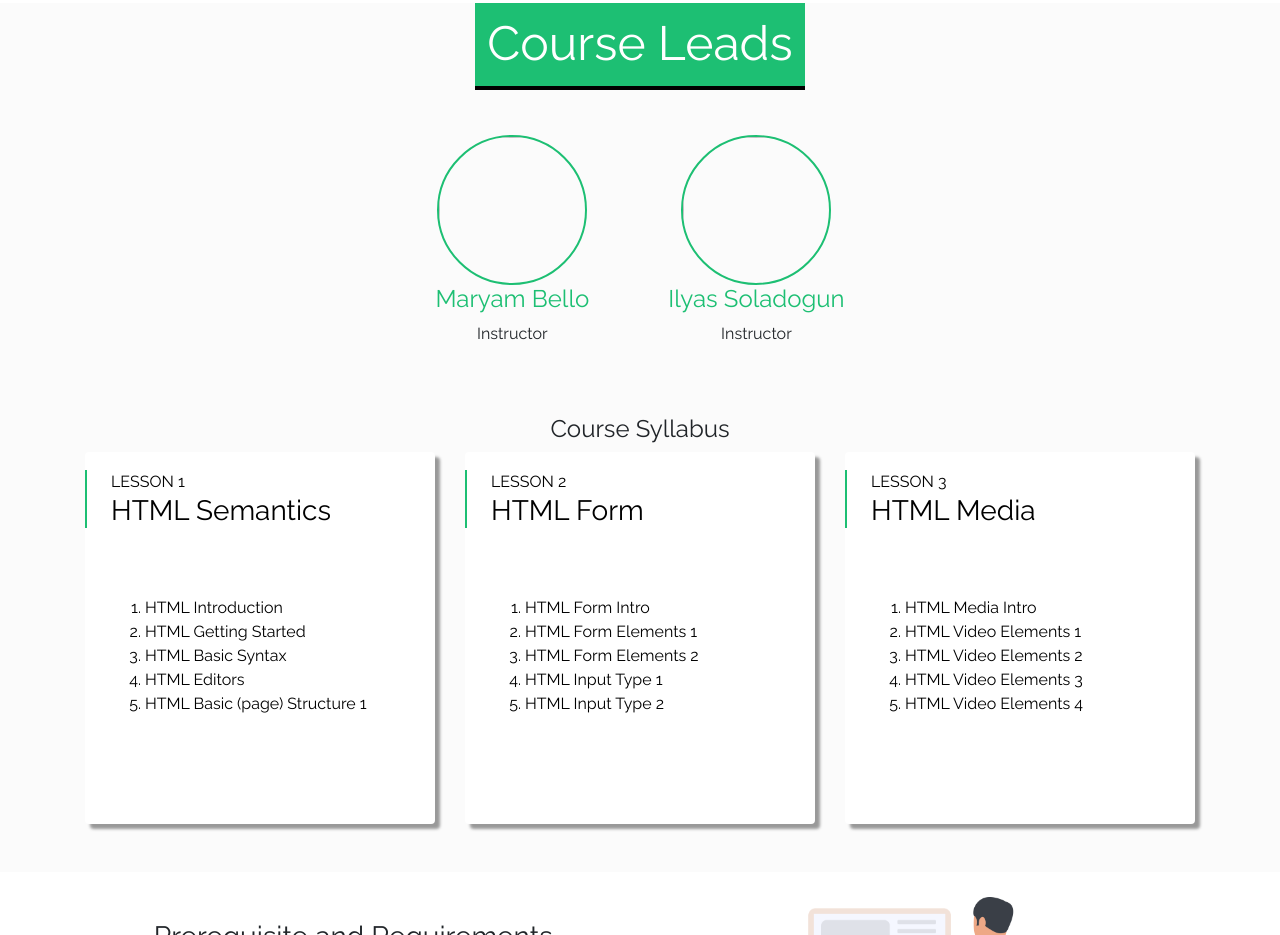
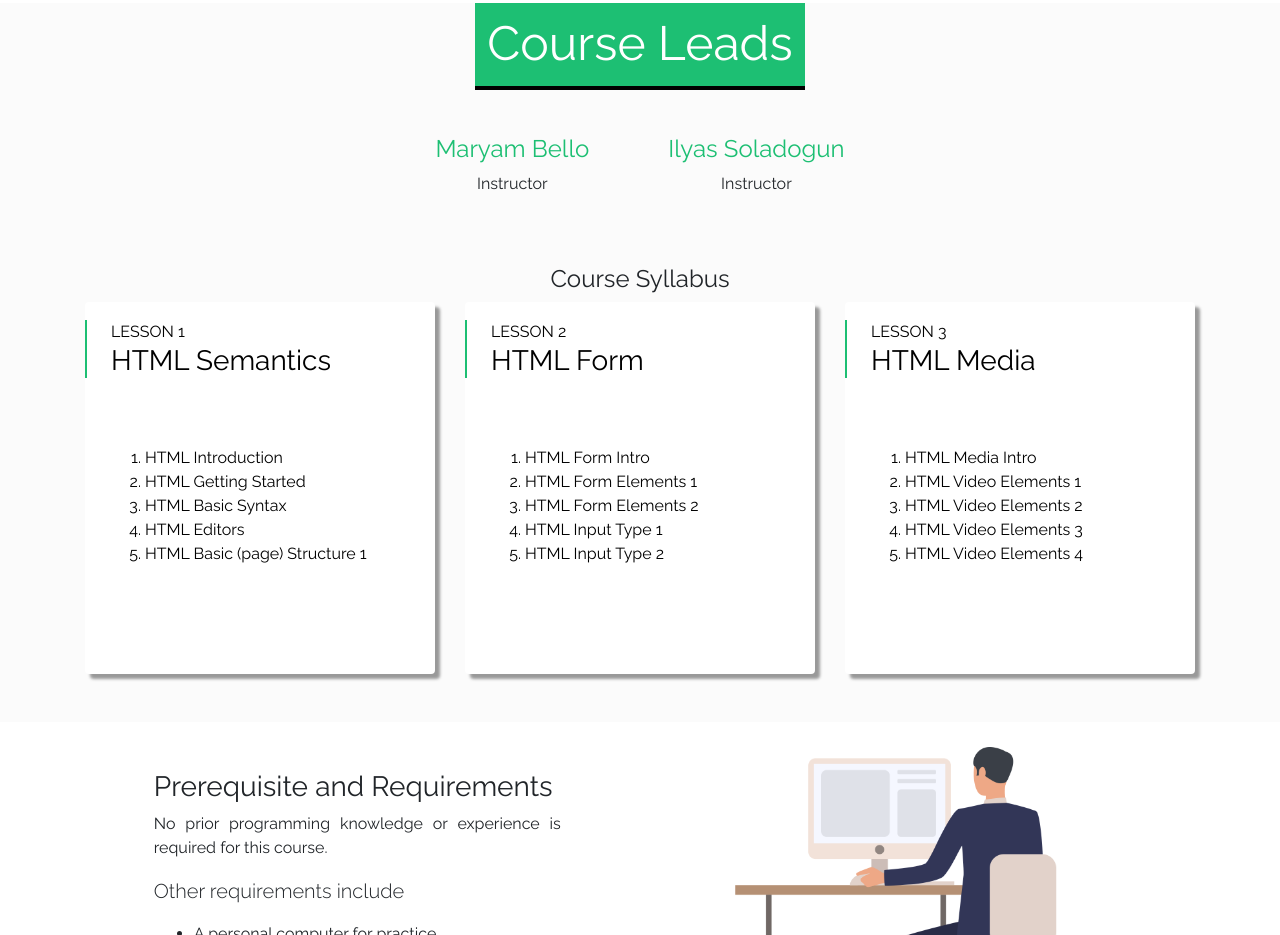
Before and after one commit to Omoalfa/Ustacky, a plain HTML site: page courses/html.html in a window 1280 px wide. Shown: the part 1160-2095 px from the top of the page. Drawn offline with Linux system fonts and the light colour scheme; files whose address does not match are found by name.

Commit message:
courses lead fix

```diff
--- a/courses/html.html
+++ b/courses/html.html
@@ -147,12 +147,10 @@
 		<h3 class="display-5">Course Leads</h3>
 		<ul class="course-leads">
 			<li>
-				<img src="images/Instructor1.jpg">
 				<h4>Maryam Bello</h4>
 				<p>Instructor</p>
 			</li>
 			<li>
-				<img src="images/Instructor2.jpg">
 				<h4>Ilyas Soladogun</h4>
 				<p>Instructor</p>
 			</li>
```
